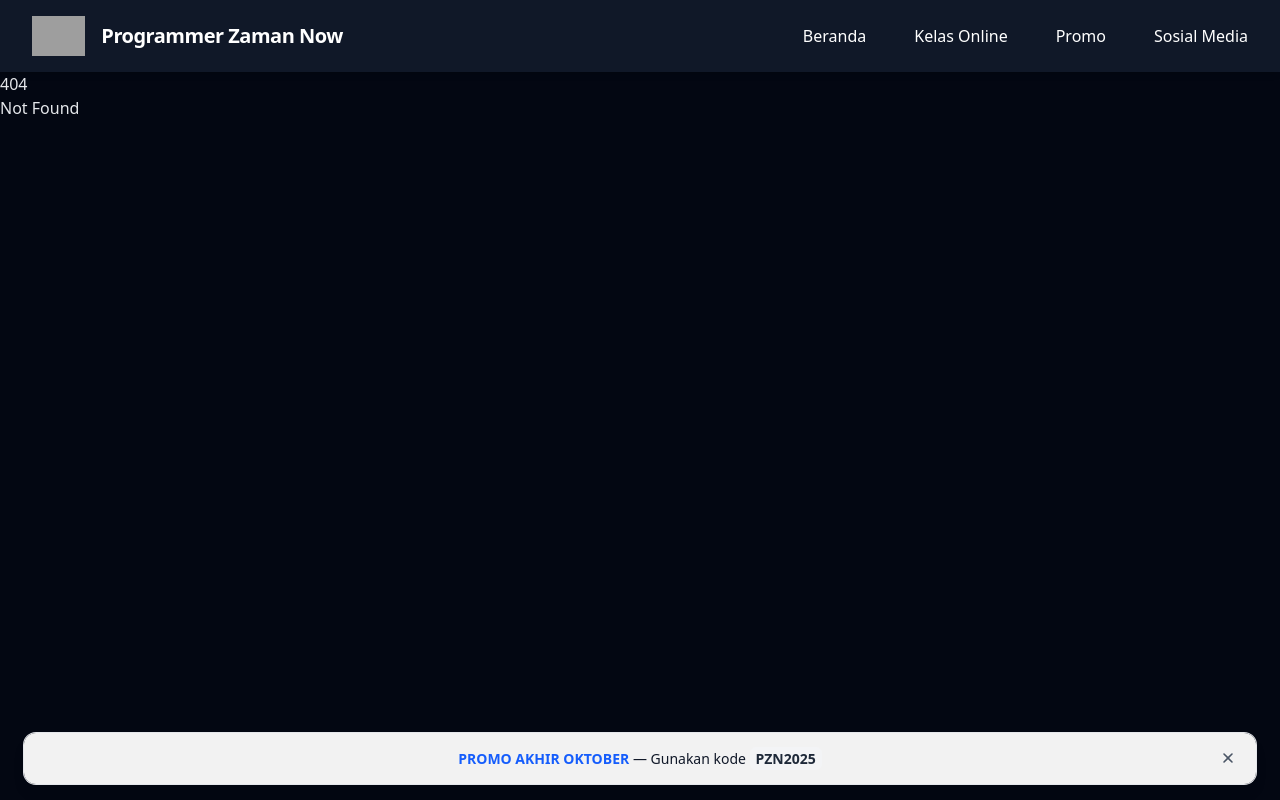
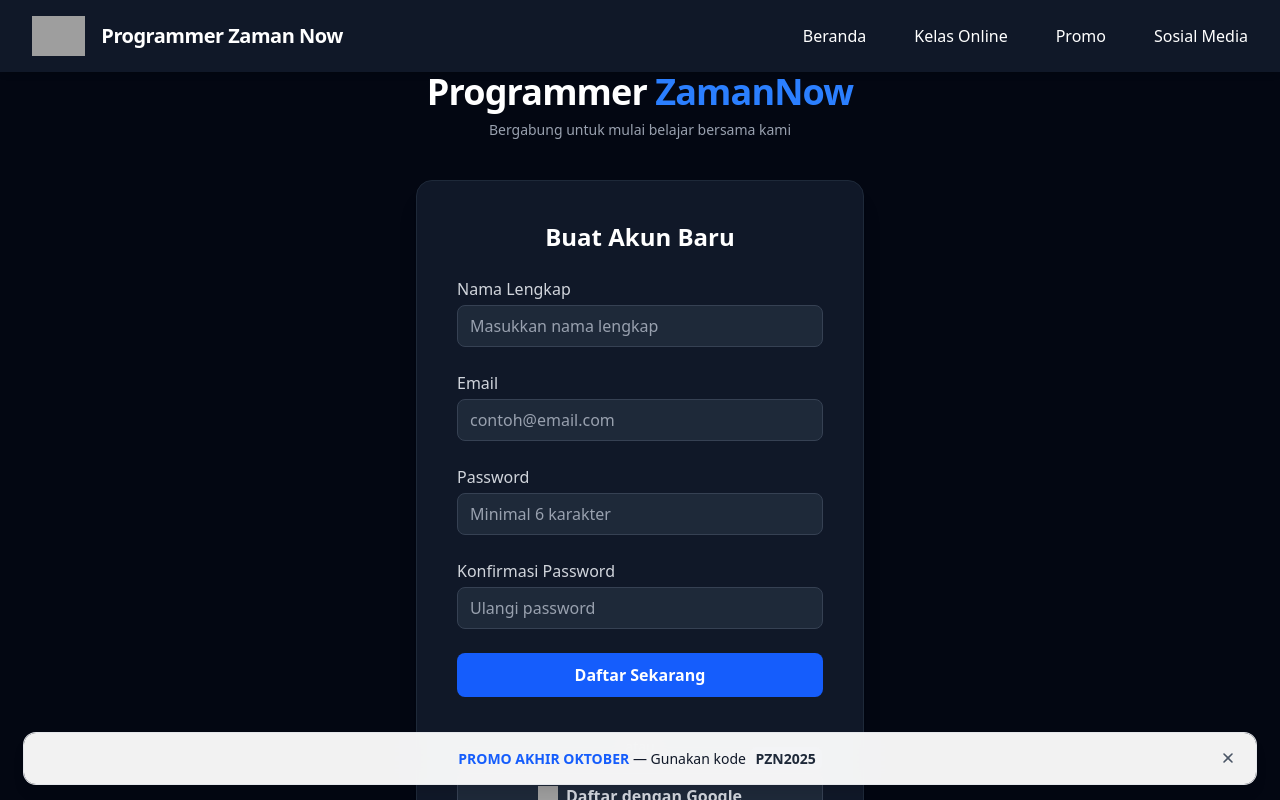
Before and after one commit to pzn-labs/pzn-company-profile, a SvelteKit app: page /daftar in a window 1280 px wide. Before the commit this address had no page. Shown: the top 800 px of the page. Built offline with nearby package versions, Linux system fonts and the light colour scheme; grey boxes are pictures that could not be loaded.

Commit message:
update halaman

```diff
--- /dev/null
+++ b/src/routes/daftar/+page.svelte
@@ -0,0 +1,138 @@
+<script lang="ts">
+  let name = "";
+  let email = "";
+  let password = "";
+  let confirmPassword = "";
+  let error = "";
+  let success = "";
+
+  function handleRegister() {
+    error = "";
+    success = "";
+
+    if (!name || !email || !password || !confirmPassword) {
+      error = "Semua kolom wajib diisi!";
+      return;
+    }
+
+    if (password !== confirmPassword) {
+      error = "Password dan konfirmasi password tidak cocok!";
+      return;
+    }
+
+    // Simulasi berhasil daftar
+    success = "Pendaftaran berhasil! Silakan login.";
+    setTimeout(() => {
+      window.location.href = "/login";
+    }, 1500);
+  }
+</script>
+
+<section class="min-h-screen flex flex-col justify-center items-center bg-gray-950 px-4">
+  <!-- Logo -->
+  <div class="mb-10 text-center">
+    <h1 class="text-3xl sm:text-4xl font-extrabold text-white tracking-tight">
+      Programmer <span class="text-blue-500">ZamanNow</span>
+    </h1>
+    <p class="text-gray-400 text-sm mt-2">Bergabung untuk mulai belajar bersama kami</p>
+  </div>
+
+  <!-- Card Register -->
+  <form
+    class="bg-gray-900 border border-gray-800 rounded-2xl shadow-xl w-full max-w-md p-8 sm:p-10 space-y-6"
+    on:submit|preventDefault={handleRegister}
+  >
+    <h2 class="text-2xl font-bold text-white text-center">Buat Akun Baru</h2>
+
+    {#if error}
+      <div class="bg-red-500/10 border border-red-600 text-red-400 rounded-lg p-2 text-sm text-center">
+        {error}
+      </div>
+    {/if}
+
+    {#if success}
+      <div class="bg-green-500/10 border border-green-600 text-green-400 rounded-lg p-2 text-sm text-center">
+        {success}
+      </div>
+    {/if}
+
+    <div class="space-y-1">
+      <label for="name" class="block text-gray-300 font-medium">Nama Lengkap</label>
+      <input
+        id="name"
+        type="text"
+        placeholder="Masukkan nama lengkap"
+        class="w-full bg-gray-800 border border-gray-700 rounded-lg px-3 py-2 text-white placeholder-gray-400 focus:ring-2 focus:ring-blue-500 focus:border-blue-500 outline-none"
+        bind:value={name}
+        required
+      />
+    </div>
+
+    <div class="space-y-1">
+      <label for="email" class="block text-gray-300 font-medium">Email</label>
+      <input
+        id="email"
+        type="email"
+        placeholder="contoh@email.com"
+        class="w-full bg-gray-800 border border-gray-700 rounded-lg px-3 py-2 text-white placeholder-gray-400 focus:ring-2 focus:ring-blue-500 focus:border-blue-500 outline-none"
+        bind:value={email}
+        required
+      />
+    </div>
+
+    <div class="space-y-1">
+      <label for="password" class="block text-gray-300 font-medium">Password</label>
+      <input
+        id="password"
+        type="password"
+        placeholder="Minimal 6 karakter"
+        class="w-full bg-gray-800 border border-gray-700 rounded-lg px-3 py-2 text-white placeholder-gray-400 focus:ring-2 focus:ring-blue-500 focus:border-blue-500 outline-none"
+        bind:value={password}
+        required
+      />
+    </div>
+
+    <div class="space-y-1">
+      <label for="confirmPassword" class="block text-gray-300 font-medium">Konfirmasi Password</label>
+      <input
+        id="confirmPassword"
+        type="password"
+        placeholder="Ulangi password"
+        class="w-full bg-gray-800 border border-gray-700 rounded-lg px-3 py-2 text-white placeholder-gray-400 focus:ring-2 focus:ring-blue-500 focus:border-blue-500 outline-none"
+        bind:value={confirmPassword}
+        required
+      />
+    </div>
+
+    <button
+      type="submit"
+      class="w-full bg-blue-600 hover:bg-blue-700 text-white py-2.5 rounded-lg font-semibold transition"
+    >
+      Daftar Sekarang
+    </button>
+
+    <div class="flex items-center gap-3 my-4">
+      <hr class="flex-grow border-gray-700" />
+      <span class="text-gray-400 text-sm">atau</span>
+      <hr class="flex-grow border-gray-700" />
+    </div>
+
+    <button
+      type="button"
+      class="w-full border border-gray-700 bg-gray-800 text-gray-300 py-2.5 rounded-lg font-semibold hover:bg-gray-750 transition flex items-center justify-center gap-2"
+    >
+      <img src="https://www.svgrepo.com/show/355037/google.svg" alt="Google" class="w-5 h-5" />
+      Daftar dengan Google
+    </button>
+
+    <p class="text-center text-sm text-gray-400 mt-4">
+      Sudah punya akun?
+      <a href="/login" class="text-blue-500 hover:text-blue-400 font-medium">Masuk Sekarang</a>
+    </p>
+  </form>
+
+  <!-- Footer -->
+  <p class="text-gray-600 text-xs mt-8 text-center">
+    © 2025 Programmer Zaman Now. Semua hak dilindungi.
+  </p>
+</section>
--- a/src/routes/kelas/[slug]/+page.svelte
+++ b/src/routes/kelas/[slug]/+page.svelte
@@ -1540,7 +1540,7 @@
   <!-- Teks -->
   <div>
     <h2 class="text-3xl sm:text-4xl font-bold text-white mb-3 tracking-tight">
-      Oops! Kelas Tidak Ditemukan 😢
+      Oops! Kelas Tidak Ditemukan
     </h2>
     <p class="text-gray-400 max-w-md mx-auto leading-relaxed">
       Sepertinya kelas yang kamu cari belum tersedia, sudah dihapus, atau sedang dalam perbaikan.
--- /dev/null
+++ b/src/routes/login/+page.svelte
@@ -0,0 +1,106 @@
+<script lang="ts">
+  let email = "";
+  let password = "";
+  let error = "";
+
+  function handleLogin() {
+    error = "";
+    if (!email || !password) {
+      error = "Email dan password wajib diisi!";
+      return;
+    }
+
+    if (email === "dwi@gmail.com" && password === "12345") {
+      window.location.href = "/";
+    } else {
+      error = "Email atau password salah!";
+    }
+  }
+</script>
+
+<section class="min-h-screen flex flex-col justify-center items-center bg-black px-4">
+  <!-- Logo -->
+  <div class="mb-10 text-center">
+    <h1 class="text-3xl sm:text-4xl font-extrabold text-white tracking-tight">
+      Programmer Zaman Now
+    </h1>
+    <p class="text-gray-400 text-sm mt-2">Masuk untuk mulai belajar bersama kami</p>
+  </div>
+
+  <!-- Card Login -->
+  <form
+    class="bg-gray-950 border border-gray-600 rounded-2xl shadow-xl w-full max-w-md p-8 sm:p-10 space-y-6"
+    on:submit|preventDefault={handleLogin}
+  >
+    <h2 class="text-2xl font-bold text-white text-center">Masuk ke Akun Anda</h2>
+
+    {#if error}
+      <div class="bg-red-500/10 border border-red-600 text-red-400 rounded-lg p-2 text-sm text-center">
+        {error}
+      </div>
+    {/if}
+
+    <div class="space-y-1">
+      <label for="email" class="block text-gray-300 font-medium">Email</label>
+      <input
+        id="email"
+        type="email"
+        placeholder="contoh@email.com"
+        class="w-full bg-gray-900 border border-gray-700 rounded-lg px-3 py-2 text-white placeholder-gray-400 focus:ring-2 focus:ring-blue-500 focus:border-blue-500 outline-none"
+        bind:value={email}
+        required
+      />
+    </div>
+
+    <div class="space-y-1">
+      <label for="password" class="block text-gray-300 font-medium">Password</label>
+      <input
+        id="password"
+        type="password"
+        placeholder="Masukkan password"
+        class="w-full bg-gray-900 border border-gray-700 rounded-lg px-3 py-2 text-white placeholder-gray-400 focus:ring-2 focus:ring-blue-500 focus:border-blue-500 outline-none"
+        bind:value={password}
+        required
+      />
+    </div>
+
+    <div class="flex items-center justify-between text-sm text-gray-400">
+      <label class="flex items-center gap-2">
+        <input type="checkbox" class="rounded bg-gray-800 border-gray-600 text-blue-500 focus:ring-blue-500" />
+        Ingat saya
+      </label>
+      <a href="/" class="text-blue-500 hover:text-blue-400 font-medium">Lupa password?</a>
+    </div>
+
+    <button
+      type="submit"
+      class="w-full bg-blue-600 hover:bg-blue-700 text-white py-2.5 rounded-lg font-semibold transition"
+    >
+      Login
+    </button>
+
+    <div class="flex items-center gap-3 my-4">
+      <hr class="flex-grow border-gray-700" />
+      <span class="text-gray-400 text-sm">atau</span>
+      <hr class="flex-grow border-gray-700" />
+    </div>
+
+    <button
+      type="button"
+      class="w-full border border-gray-700 bg-gray-800 text-gray-300 py-2.5 rounded-lg font-semibold hover:bg-gray-750 transition flex items-center justify-center gap-2"
+    >
+      <img src="https://www.svgrepo.com/show/355037/google.svg" alt="Google" class="w-5 h-5" />
+      Masuk dengan Google
+    </button>
+
+    <p class="text-center text-sm text-gray-400 mt-4">
+      Belum punya akun?
+      <a href="/daftar" class="text-blue-500 hover:text-blue-400 font-medium">Daftar Sekarang</a>
+    </p>
+  </form>
+
+  <!-- Footer -->
+  <p class="text-gray-600 text-xs mt-8 text-center">
+    © 2025 Programmer Zaman Now. Semua hak dilindungi.
+  </p>
+</section>
```
